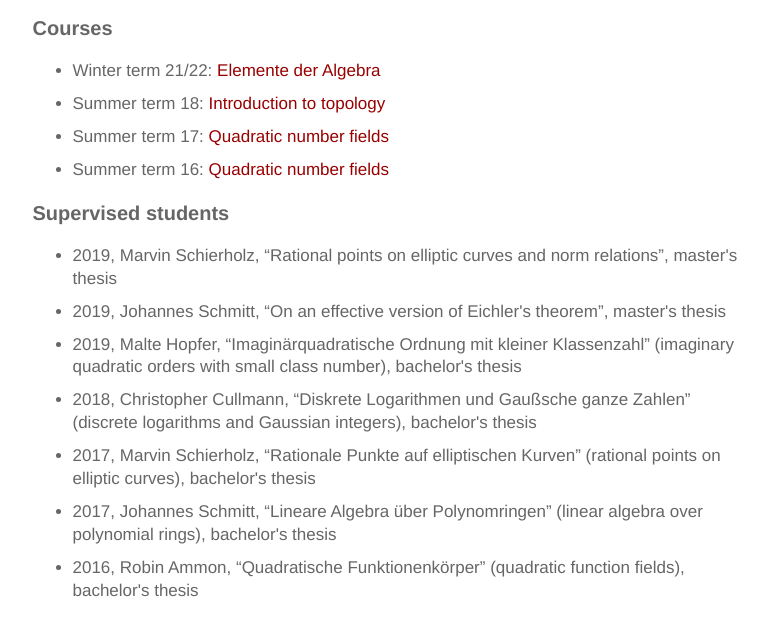
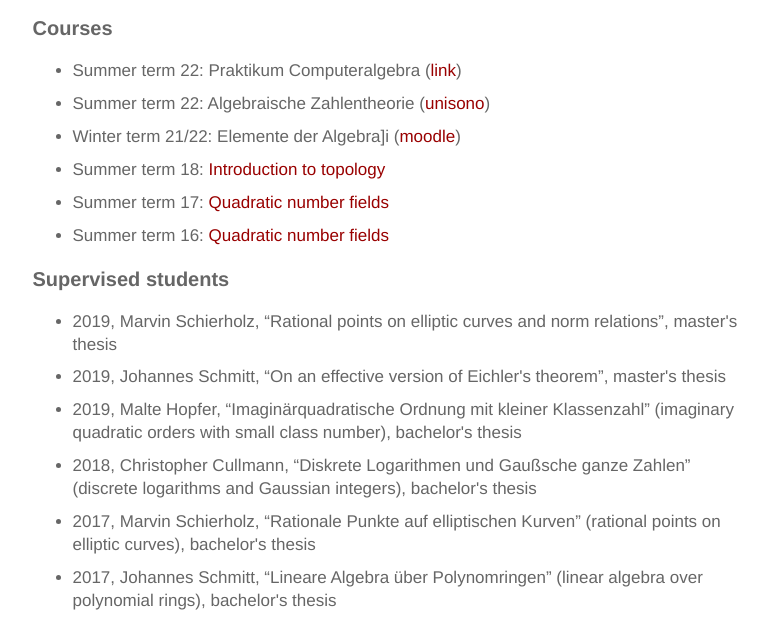
Before and after one commit to thofma/thofma.github.io, a plain HTML site: page teaching/index.html in a window 1280 px wide. Shown: the part 149-769 px from the top of the page, without its empty margins (255-1023 px from the left). Drawn offline with Linux system fonts and the light colour scheme.

Commit message:
update teaching

```diff
--- a/teaching/index.html
+++ b/teaching/index.html
@@ -34,7 +34,11 @@
 <div class="franklin-content"><h1 id="teaching"><a href="#teaching" class="header-anchor">Teaching</a></h1>
 <h3 id="courses"><a href="#courses" class="header-anchor">Courses</a></h3>
 <ul>
-<li><p>Winter term 21/22: <a href="https://moodle.uni-siegen.de/course/view.php?id&#61;27237">Elemente der Algebra</a></p>
+<li><p>Summer term 22: Praktikum Computeralgebra &#40;<a href="https://www.algebra.mathematik.uni-siegen.de/barakat/teaching/S22/PraktikumCA/">link</a>&#41;</p>
+</li>
+<li><p>Summer term 22: Algebraische Zahlentheorie &#40;<a href="https://unisono.uni-siegen.de:443/qisserver/pages/startFlow.xhtml?_flowId&#61;detailView-flow&amp;unitId&#61;42095&amp;periodId&#61;193&amp;navigationPosition&#61;studiesOffered,searchCourses">unisono</a>&#41;</p>
+</li>
+<li><p>Winter term 21/22: Elemente der Algebra&#93;i &#40;<a href="https://moodle.uni-siegen.de/course/view.php?id&#61;27237">moodle</a>&#41;</p>
 </li>
 <li><p>Summer term 18: <a href="http://www.mathematik.uni-kl.de/~thofmann/teaching/ss18/top/index.html">Introduction to topology</a></p>
 </li>
@@ -126,7 +130,7 @@
 </ul>
 <div class="page-foot">
   <div class="copyright">
-    &copy; Tommy Hofmann. Last modified: December 16, 2021. Website built with <a href="https://github.com/tlienart/Franklin.jl">Franklin.jl</a> and design inspired by <a href="https://github.com/alshedivat/al-folio">al-folio</a>. <a href="/legal/">Legal notice</a>.
+    &copy; Tommy Hofmann. Last modified: April 11, 2022. Website built with <a href="https://github.com/tlienart/Franklin.jl">Franklin.jl</a> and design inspired by <a href="https://github.com/alshedivat/al-folio">al-folio</a>. <a href="/legal/">Legal notice</a>.
   </div>
 </div>
 </div><!-- CONTENT ENDS HERE -->
```
